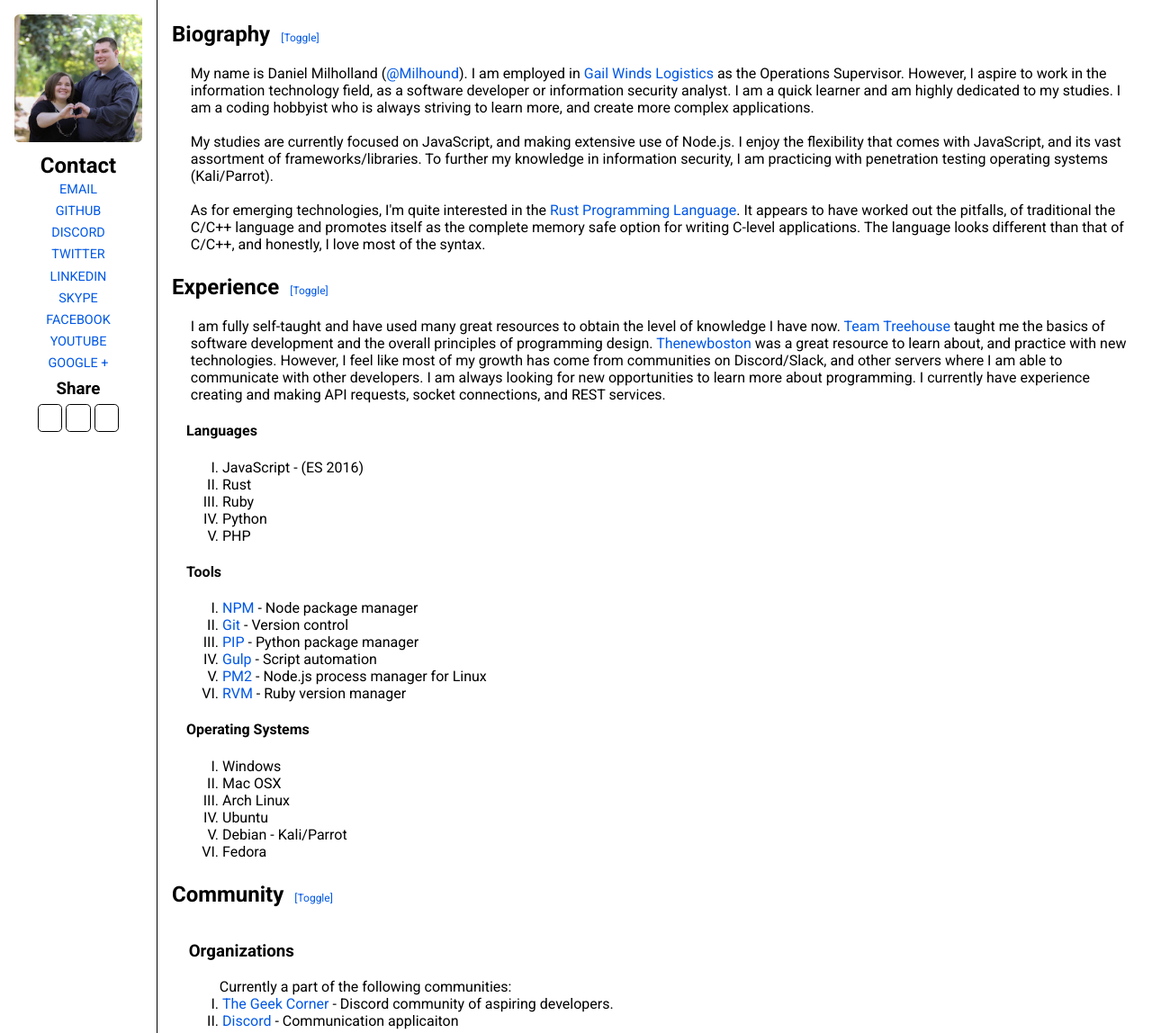
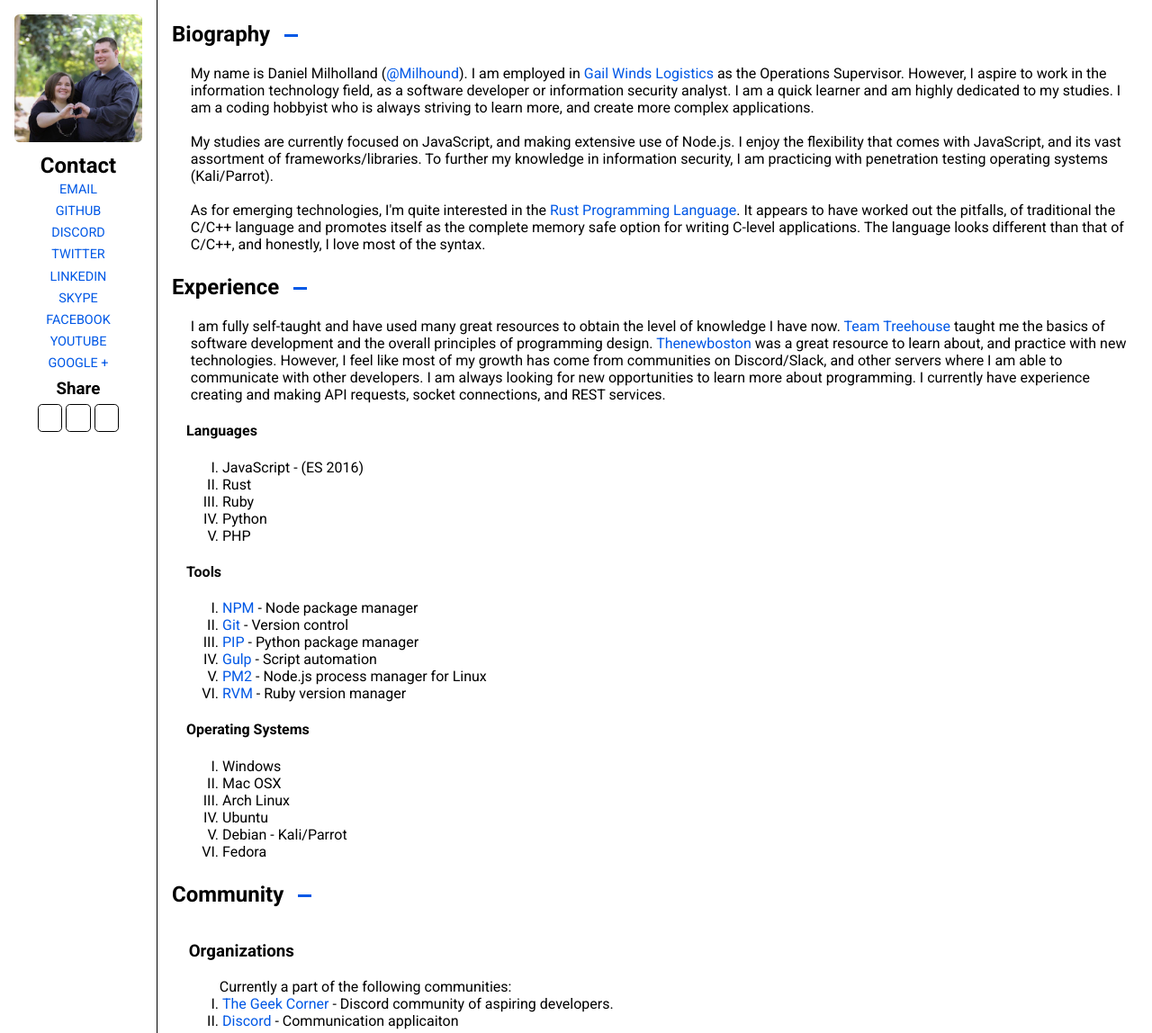
Before and after one commit to Milhound/Milhound, a PHP site: page / in a window 1280 px wide. Shown: the part 61-1209 px from the top of the page at 90% size. Run offline with PHP 8.4, Linux system fonts and the light colour scheme; style sheets or scripts are compiled from the project's sources; some libraries are stand-ins or nearby versions; some web fonts are replaced.

Commit message:
changed toggle icon

```diff
--- a/CSS/dark.css
+++ b/CSS/dark.css
@@ -11,6 +11,9 @@ footer {
 header {
   background-color: #212429 !important; }
 
+.bar1, .bar2, .bar3 {
+  background-color: #88b0ff !important; }
+
 #portfolio hr {
   background-color: #558EFF !important; }
 
--- a/CSS/main.css
+++ b/CSS/main.css
@@ -542,17 +542,32 @@ a:hover {
   visibility: hidden;
   opacity: 0; }
 
-@keyframes increaseHeight {
-  from {
-    max-height: 0; }
-  to {
-    max-height: 70em; } }
-
 @keyframes reduceHeight {
   from {
     max-height: 70em; }
   to {
     max-height: 0; } }
+
+.menu-button {
+  display: inline-block;
+  cursor: pointer;
+  margin-bottom: -3px; }
+
+.bar1, .bar2 {
+  width: 15px;
+  height: 3px;
+  background-color: #0058e6;
+  margin: 3px 0;
+  transition: 800ms; }
+
+.bar1 {
+  transform: translate(0, 1px); }
+
+.bar2 {
+  transform: rotate(90deg) translate(-5px, 0); }
+
+.change .bar2 {
+  opacity: 0; }
 
 header {
   display: flex !important;
--- a/JS/collapse.min.js
+++ b/JS/collapse.min.js
@@ -1 +1 @@
-function toggleCollapse(e){switch(e){case 1:document.getElementById("bio-paragraph").classList.toggle("toggled");break;case 2:document.getElementById("experience").classList.toggle("toggled");break;case 3:document.getElementById("community").classList.toggle("toggled")}}
+function toggleCollapse(e){switch(e){case 1:document.getElementById("bio-paragraph").classList.toggle("toggled");break;case 2:document.getElementById("experience").classList.toggle("toggled");break;case 3:document.getElementById("community").classList.toggle("toggled")}}function change(e,t){e.classList.toggle("change"),toggleCollapse(t)}
--- a/SCSS/dark.scss
+++ b/SCSS/dark.scss
@@ -17,6 +17,10 @@ header {
   background-color: darken($dark, 5%) !important;
 }
 
+.bar1,.bar2,.bar3{
+  background-color: lighten($lightblue, 10%) !important;
+}
+
 #portfolio {
   hr {
     background-color: $lightblue !important;
--- a/SCSS/main.scss
+++ b/SCSS/main.scss
@@ -32,14 +32,33 @@ a:hover{
 
 }
 
-@keyframes increaseHeight{
-	from {max-height: 0;}
-	to {max-height: 70em;}
-}
-
 @keyframes reduceHeight{
 	from {max-height: 70em;}
 	to {max-height: 0;}
+}
+
+.menu-button{
+	display: inline-block;
+	cursor: pointer;
+	margin-bottom: -3px;
+}
+
+.bar1, .bar2 {
+	 width: 15px;
+	 height: 3px;
+	 background-color: $blue;
+	 margin: 3px 0;
+	 transition: 800ms;
+}
+.bar1{
+	transform: translate(0, 1px);
+}
+.bar2 {
+	transform: rotate(90deg) translate(-5px, 0);
+}
+
+.change .bar2{
+	opacity: 0;
 }
 
 // --------- Nav --------- //
--- a/index.php
+++ b/index.php
@@ -9,7 +9,11 @@
 <body>
     <?php include('./Partials/content.php'); ?>
     <section id="bio">
-        <h2>Biography</h2><a style="font-size: .75em;" href="javascript:toggleCollapse(1)">[Toggle]</a>
+        <h2>Biography</h2>
+        <div class="menu-button change" onclick="change(this, 1)">
+            <div class="bar1"></div>
+            <div class="bar2"></div>
+        </div>
         <div id="bio-paragraph">
             <p>
                 My name is Daniel Milholland (<a href="https://twitter.com/Milhound" class="contact-link">@Milhound</a>). I am employed in <a href="http://www.gailwindslog.com/">Gail Winds Logistics</a> as the Operations Supervisor. However, I aspire to work in the information technology field, as a software developer or information security analyst. I am a quick learner and am highly dedicated to my studies. I am a coding hobbyist who is always striving to learn more, and create more complex applications.<br>
@@ -19,7 +23,12 @@
                 As for emerging technologies, I'm quite interested in the <a href="https://www.rust-lang.org/">Rust Programming Language</a>. It appears to have worked out the pitfalls, of traditional the C/C++ language and promotes itself as the complete memory safe option for writing C-level applications. The language looks different than that of C/C++, and honestly, I love most of the syntax.
             </p>
         </div>
-        <h2>Experience</h2><a style="font-size: .75em;" href="javascript:toggleCollapse(2)">[Toggle]</a>
+        <h2>Experience</h2>
+        <div class="menu-button change" onclick="change(this, 2)">
+            <div class="bar1"></div>
+            <div class="bar2"></div>
+            <div class="bar3"></div>
+        </div>
         <div id="experience">
             <p>
                 I am fully self-taught and have used many great resources to obtain the level of knowledge I have now. <a href="https://teamtreehouse.com">Team Treehouse</a> taught me the basics of software development and the overall principles of programming design. <a href="https://www.thenewboston.com">Thenewboston</a> was a great resource to learn about, and practice with new technologies. However, I feel like most of my growth has come from communities on Discord/Slack, and other servers where I am able to communicate with other developers. I am always looking for new opportunities to learn more about programming. I currently have experience creating and making API requests, socket connections, and REST services.
@@ -51,7 +60,12 @@
                 <li>Fedora</li>
             </ul>
         </div>
-        <h2>Community</h2><a style="font-size: .75em;" href="javascript:toggleCollapse(3)">[Toggle]</a>
+        <h2>Community</h2>
+        <div class="menu-button change" onclick="change(this, 3)">
+            <div class="bar1"></div>
+            <div class="bar2"></div>
+            <div class="bar3"></div>
+        </div>
         <div id="community">
             <h3 class="subCategory">Organizations</h3>
             <p class="subParagraph">Currently a part of the following communities:</p>
```
Also changed, not shown: JS/src/collapse.js (+7 -2 lines).
